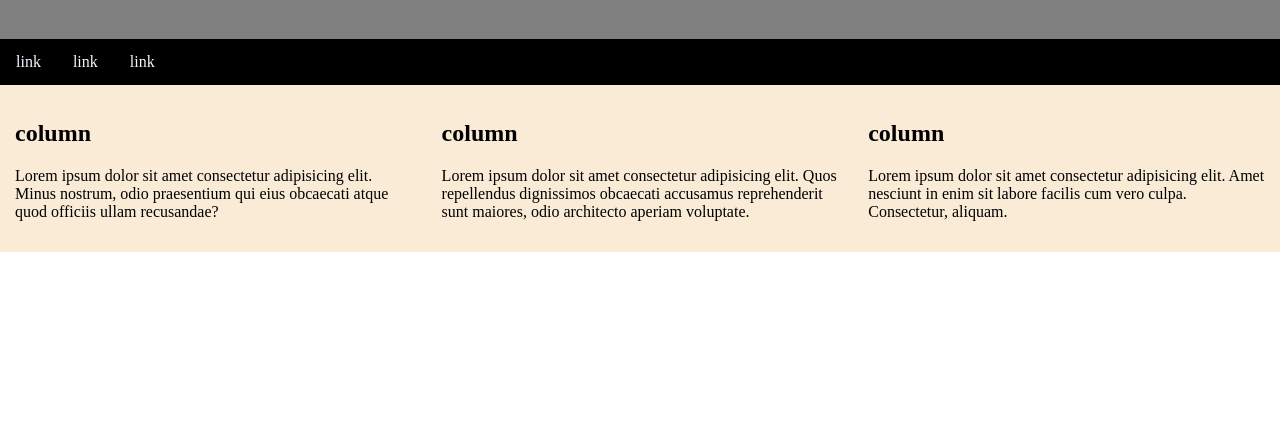
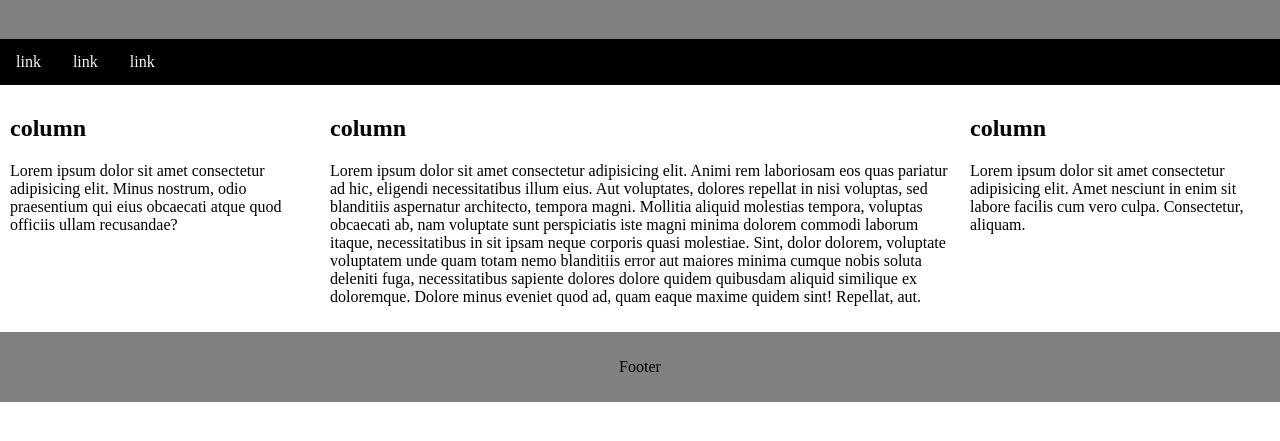
Before and after one commit to ajaysumfactor/W3_CSS, a plain HTML site: page Website_Layout/index.html in a window 1280 px wide. Shown: the part 81-522 px from the top of the page. Drawn offline with Linux system fonts and the light colour scheme.

Commit message:
website layout done

```diff
--- a/Website_Layout/index.html
+++ b/Website_Layout/index.html
@@ -17,18 +17,21 @@
     </div>
 
     <div class="row">
-        <div class="column">
+        <div class="column side">
             <h2>column</h2>
             <p>Lorem ipsum dolor sit amet consectetur adipisicing elit. Minus nostrum, odio praesentium qui eius obcaecati atque quod officiis ullam recusandae?</p>
         </div>
-        <div class="column">
+        <div class="column middle">
             <h2>column</h2>
-            <p>Lorem ipsum dolor sit amet consectetur adipisicing elit. Quos repellendus dignissimos obcaecati accusamus reprehenderit sunt maiores, odio architecto aperiam voluptate.</p>
-        </div>
-        <div class="column">
+            <p>Lorem ipsum dolor sit amet consectetur adipisicing elit. Animi rem laboriosam eos quas pariatur ad hic, eligendi necessitatibus illum eius. Aut voluptates, dolores repellat in nisi voluptas, sed blanditiis aspernatur architecto, tempora magni. Mollitia aliquid molestias tempora, voluptas obcaecati ab, nam voluptate sunt perspiciatis iste magni minima dolorem commodi laborum itaque, necessitatibus in sit ipsam neque corporis quasi molestiae. Sint, dolor dolorem, voluptate voluptatem unde quam totam nemo blanditiis error aut maiores minima cumque nobis soluta deleniti fuga, necessitatibus sapiente dolores dolore quidem quibusdam aliquid similique ex doloremque. Dolore minus eveniet quod ad, quam eaque maxime quidem sint! Repellat, aut.</p>
+         </div>
+        <div class="column side">
             <h2>column</h2>
             <p>Lorem ipsum dolor sit amet consectetur adipisicing elit. Amet nesciunt in enim sit labore facilis cum vero culpa. Consectetur, aliquam.</p>
         </div>
     </div>
+    <div class="footer">
+        <p>Footer</p>
+    </div>
 </body>
 </html>
--- a/Website_Layout/style.css
+++ b/Website_Layout/style.css
@@ -29,20 +29,30 @@ body{
 }
 .column{
     float: left;
-    width: 33.33%;
-    padding: 15px;
-    background-color: antiquewhite;
 
+    padding: 10px;
+
+ }
+ .column.side{
+    width: 25%;
+ }
+ .column.middle{
+    width: 50%;
  }
 .row::after {
     content: "";
     display: table;
     clear: both;
   }
+  .footer{
+    background-color: gray;
+    padding: 10px;
+    text-align: center;
+  }
 
 
   @media screen and (max-width:600px) {
-    .column {
-      width: 100%;
-    }
+    .column.side, .column.middle {
+        width: 100%;
+      }
   }
```
